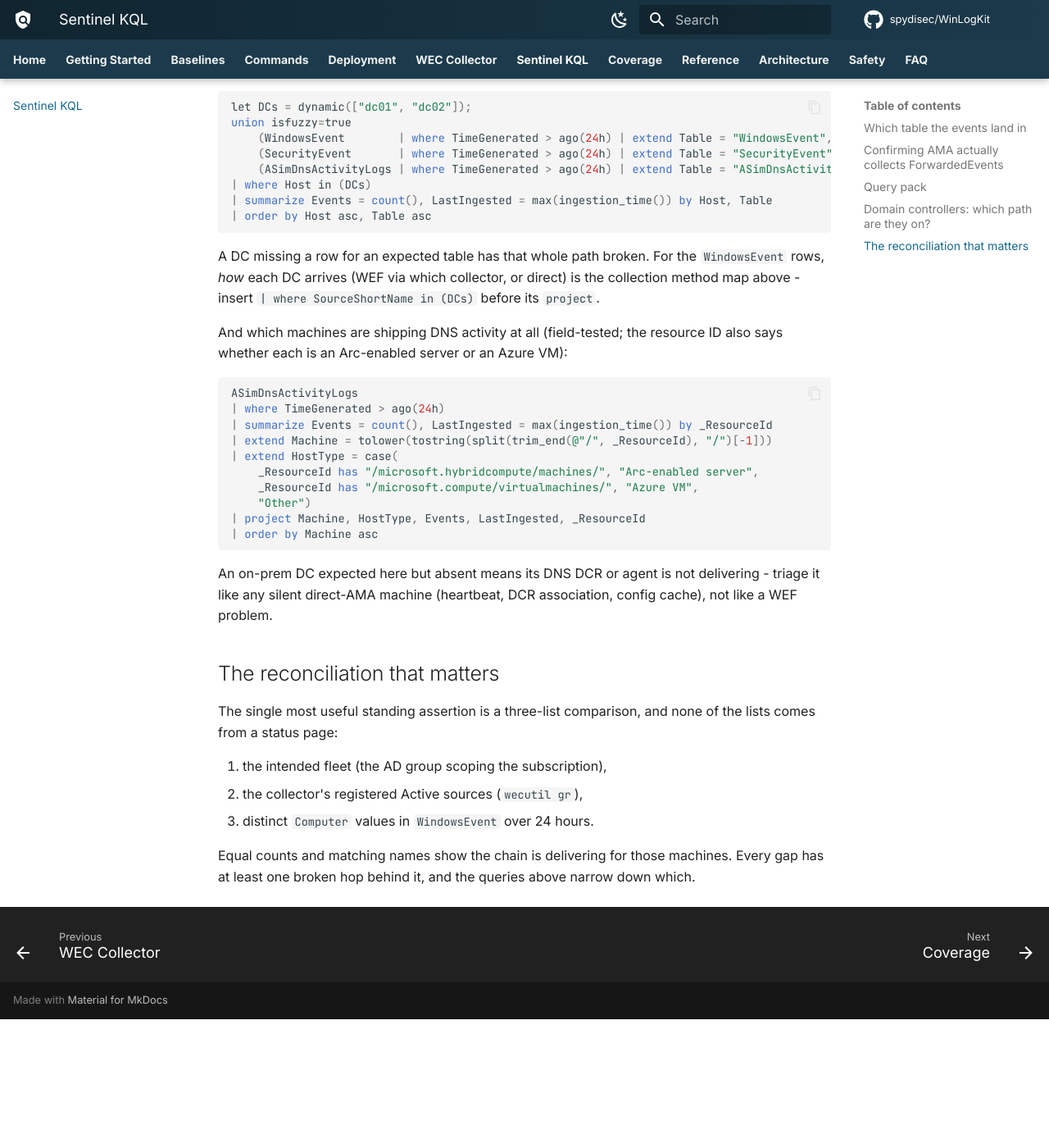
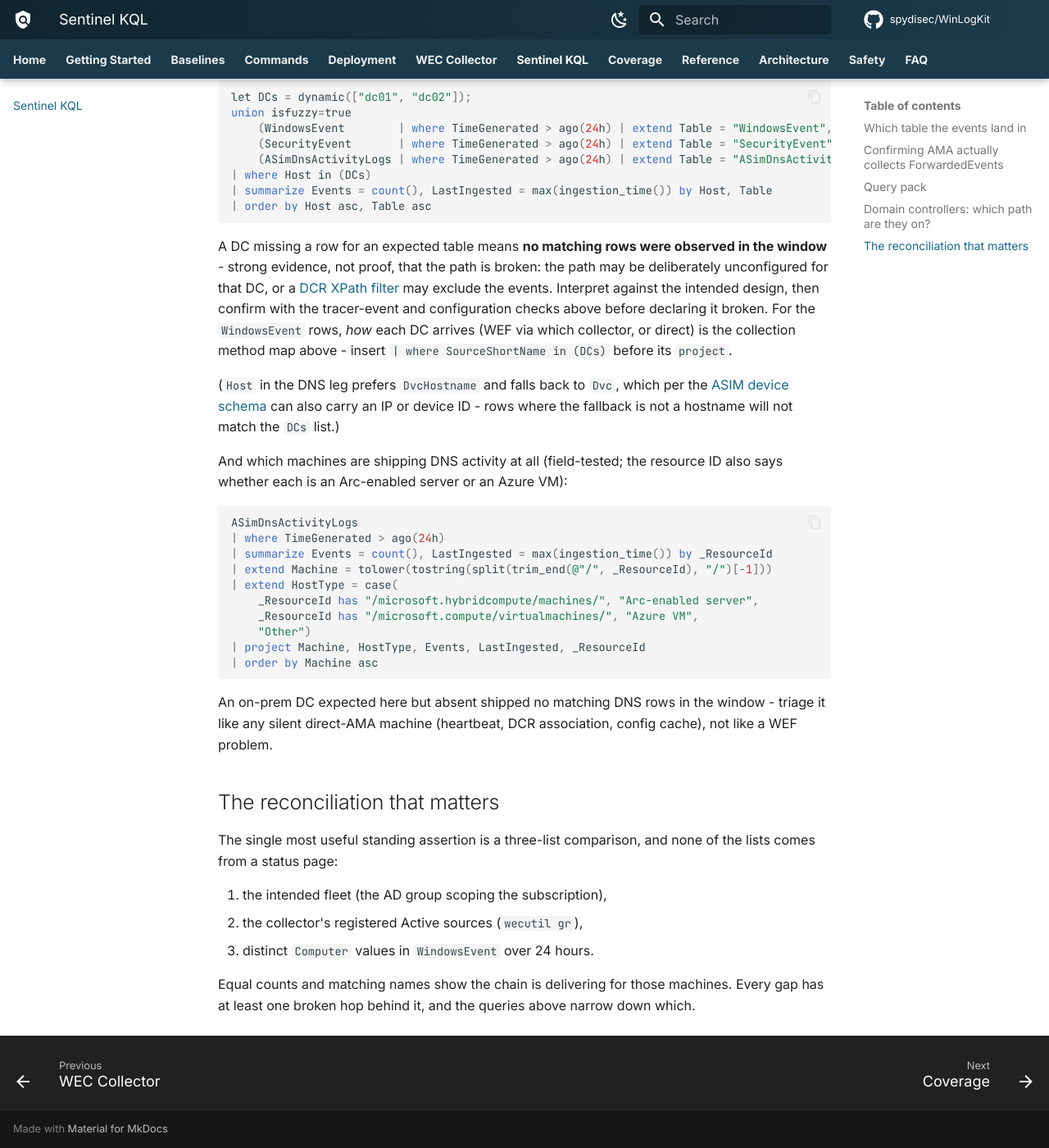
Before and after one commit to spydisec/WinLogKit, an MkDocs documentation site: the page built from docs/kql.md, in a window 1280 px wide and 1400 px high, scrolled down 7361 px. Shown: the whole window at 82% size. Built offline with MkDocs 1.6.1 and Material for MkDocs 9.7.7, drawn with Linux system fonts in a browser that asks for light colours; comment, search, counter and statistics services are not loaded; before the commit the page ends 8604 px from its top, so only the background shows below that; some of the changed text lies outside the part shown.

Commit message:
Address CodeRabbit round 2 on the field-tested queries
- ActiveAgents filters Category == 'Azure Monitor Agent' and uses
  arg_max so version/OS come from the same latest heartbeat record
- Delivery-freshness queries (rollup, silent-collector shipping) window
  on ingestion_time() to match the metric they report
- DC union prefers DvcHostname over the Dvc alias (which can carry an
  IP or device id) with the ASIM device schema cited
- Missing-row conclusions reworded to 'no matching rows observed':
  strong evidence, confirmed via tracer/config checks before declaring
  a path broken (DCR XPath filters can also exclude events)

Co-Authored-By: Claude Fable 5 <noreply@anthropic.com>

````diff
--- a/docs/kql.md
+++ b/docs/kql.md
@@ -152,12 +152,10 @@ mixed direct-and-forwarded estate:
 let Lookback = 24h;
 let ActiveAgents =
     Heartbeat
-    | where TimeGenerated > ago(Lookback)
-    | summarize
-        LastHeartbeat = max(TimeGenerated),
-        AgentVersion = any(Version),
-        OSType = any(OSType)
-        by AgentResourceId = tolower(_ResourceId);
+    | where TimeGenerated > ago(Lookback) and Category == "Azure Monitor Agent"
+    | extend AgentResourceId = tolower(_ResourceId)
+    | summarize arg_max(TimeGenerated, Version, OSType) by AgentResourceId
+    | project AgentResourceId, LastHeartbeat = TimeGenerated, AgentVersion = Version, OSType;
 WindowsEvent
 | where TimeGenerated > ago(Lookback)
 | extend SourceComputer = tostring(Computer)
@@ -195,13 +193,16 @@ collectors are. There is no "DCR name" column in the table, so scope by
 the machines listed on the DCR's **Resources** tab (add
 `| where Collector in ("wec01", "wec02", ...)` when other machines also
 write to `WindowsEvent`). `TimeGenerated` is when an event happened on
-the source; `ingestion_time()` is when the workspace received it - use
-the latter for delivery-freshness claims. A collector that shipped
-nothing cannot appear here; the next section finds those:
+the source; `ingestion_time()` is when the workspace received it - this
+query windows and reports on the latter, since delivery freshness is the
+claim being made
+([standard columns](https://learn.microsoft.com/azure/azure-monitor/logs/log-standard-columns)).
+A collector that shipped nothing cannot appear here; the next section
+finds those:
 
 ```kusto
 WindowsEvent
-| where TimeGenerated > ago(24h)
+| where ingestion_time() > ago(24h)
 | extend Collector = tolower(tostring(split(_ResourceId, "/")[-1]))
 | summarize Events = count(), EndDevices = dcount(Computer), LastIngested = max(ingestion_time()) by Collector
 | order by Events desc
@@ -394,16 +395,27 @@ let DCs = dynamic(["dc01", "dc02"]);
 union isfuzzy=true
     (WindowsEvent        | where TimeGenerated > ago(24h) | extend Table = "WindowsEvent",        Host = tolower(tostring(split(Computer, ".")[0]))),
     (SecurityEvent       | where TimeGenerated > ago(24h) | extend Table = "SecurityEvent",       Host = tolower(tostring(split(Computer, ".")[0]))),
-    (ASimDnsActivityLogs | where TimeGenerated > ago(24h) | extend Table = "ASimDnsActivityLogs", Host = tolower(tostring(split(Dvc, ".")[0])))
+    (ASimDnsActivityLogs | where TimeGenerated > ago(24h) | extend Table = "ASimDnsActivityLogs", Host = tolower(tostring(split(coalesce(DvcHostname, Dvc), ".")[0])))
 | where Host in (DCs)
 | summarize Events = count(), LastIngested = max(ingestion_time()) by Host, Table
 | order by Host asc, Table asc
 ```
 
-A DC missing a row for an expected table has that whole path broken. For
-the `WindowsEvent` rows, *how* each DC arrives (WEF via which collector,
-or direct) is the collection method map above - insert
-`| where SourceShortName in (DCs)` before its `project`.
+A DC missing a row for an expected table means **no matching rows were
+observed in the window** - strong evidence, not proof, that the path is
+broken: the path may be deliberately unconfigured for that DC, or a
+[DCR XPath filter](https://learn.microsoft.com/azure/azure-monitor/vm/data-collection-windows-events)
+may exclude the events. Interpret against the intended design, then
+confirm with the tracer-event and configuration checks above before
+declaring it broken. For the `WindowsEvent` rows, *how* each DC arrives
+(WEF via which collector, or direct) is the collection method map above -
+insert `| where SourceShortName in (DCs)` before its `project`.
+
+(`Host` in the DNS leg prefers `DvcHostname` and falls back to `Dvc`,
+which per the
+[ASIM device schema](https://learn.microsoft.com/azure/sentinel/normalization-entity-device)
+can also carry an IP or device ID - rows where the fallback is not a
+hostname will not match the `DCs` list.)
 
 And which machines are shipping DNS activity at all (field-tested; the
 resource ID also says whether each is an Arc-enabled server or an Azure
@@ -422,8 +434,8 @@ ASimDnsActivityLogs
 | order by Machine asc
 ```
 
-An on-prem DC expected here but absent means its DNS DCR or agent is not
-delivering - triage it like any silent direct-AMA machine (heartbeat,
+An on-prem DC expected here but absent shipped no matching DNS rows in
+the window - triage it like any silent direct-AMA machine (heartbeat,
 DCR association, config cache), not like a WEF problem.
 
 ## The reconciliation that matters
````
Also changed, not shown: other parts of docs/kql.md (+1 -1 lines).
